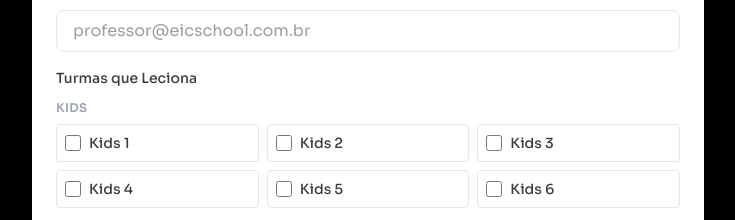
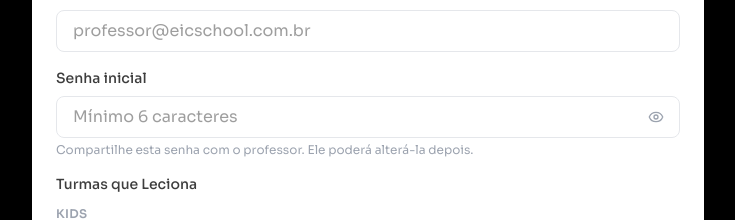
Before and after one commit to leobranco88/Sistemadegeraodereports, a React (Vite) app: page /secretaria/professores in a window 1280 px wide. Both pictures are taken after a click on the button "Adicionar Professor". Shown: the part 237-457 px from the top of the page, without its empty margins (272-1007 px from the left). Built offline with nearby package versions, Linux system fonts and the light colour scheme; no server answers; the database is empty.

Commit message:
Update GerenciarProfessores.tsx

```diff
--- a/src/app/pages/GerenciarProfessores.tsx
+++ b/src/app/pages/GerenciarProfessores.tsx
@@ -1,6 +1,6 @@
 import { useState, useEffect } from "react";
 import { Header } from "../components/Header";
-import { Plus, Edit, ToggleLeft, ToggleRight, X } from "lucide-react";
+import { Plus, Edit, ToggleLeft, ToggleRight, X, Eye, EyeOff } from "lucide-react";
 import { db } from "../../firebase";
 import { collection, getDocs, addDoc, updateDoc, doc, query, orderBy } from "firebase/firestore";
 
@@ -19,8 +19,8 @@ const turmasDisponiveis = [
 ];
 
 const grupos = [
-  { label: "Kids", turmas: turmasDisponiveis.filter(t => t.startsWith("Kids")) },
-  { label: "Teens", turmas: turmasDisponiveis.filter(t => t.startsWith("Teens")) },
+  { label: "Kids",   turmas: turmasDisponiveis.filter(t => t.startsWith("Kids")) },
+  { label: "Teens",  turmas: turmasDisponiveis.filter(t => t.startsWith("Teens")) },
   { label: "Adults", turmas: turmasDisponiveis.filter(t => t.startsWith("Adults")) },
 ];
 
@@ -33,20 +33,20 @@ export default function GerenciarProfessores() {
 
   const [formNome, setFormNome] = useState("");
   const [formEmail, setFormEmail] = useState("");
+  const [formSenha, setFormSenha] = useState("");
+  const [mostrarSenha, setMostrarSenha] = useState(false);
   const [formTurmas, setFormTurmas] = useState<string[]>([]);
 
-  useEffect(() => {
-    buscarProfessores();
-  }, []);
+  useEffect(() => { buscarProfessores(); }, []);
 
   const buscarProfessores = async () => {
     try {
       const q = query(collection(db, "professores"), orderBy("nome"));
       const snapshot = await getDocs(q);
-      const dados = snapshot.docs.map(doc => ({
-        id: doc.id,
-        ...doc.data(),
-        turmas: doc.data().turmas || [],
+      const dados = snapshot.docs.map(d => ({
+        id: d.id,
+        ...d.data(),
+        turmas: d.data().turmas || [],
       })) as Professor[];
       setProfessores(dados);
     } catch (err) {
@@ -58,9 +58,8 @@ export default function GerenciarProfessores() {
 
   const abrirModalNovo = () => {
     setProfessorEditando(null);
-    setFormNome("");
-    setFormEmail("");
-    setFormTurmas([]);
+    setFormNome(""); setFormEmail(""); setFormSenha(""); setFormTurmas([]);
+    setMostrarSenha(false);
     setMostrarModal(true);
   };
 
@@ -68,21 +67,60 @@ export default function GerenciarProfessores() {
     setProfessorEditando(professor);
     setFormNome(professor.nome);
     setFormEmail(professor.email);
+    setFormSenha("");
     setFormTurmas(professor.turmas || []);
+    setMostrarSenha(false);
     setMostrarModal(true);
   };
 
   const salvarProfessor = async (e: React.FormEvent) => {
     e.preventDefault();
+
+    if (!professorEditando && formSenha.length < 6) {
+      alert("A senha deve ter pelo menos 6 caracteres.");
+      return;
+    }
+
     setSalvando(true);
     try {
       if (professorEditando) {
+        // Edição: só atualiza Firestore
         await updateDoc(doc(db, "professores", professorEditando.id), {
           nome: formNome,
           email: formEmail,
           turmas: formTurmas,
         });
       } else {
+        // Novo professor: cria no Firebase Auth via Admin API (Cloud Function)
+        // Como não temos acesso ao Admin SDK no client, usamos a API REST do Firebase Auth
+        const apiKey = import.meta.env.VITE_FIREBASE_API_KEY;
+        const res = await fetch(
+          `https://identitytoolkit.googleapis.com/v1/accounts:signUp?key=${apiKey}`,
+          {
+            method: "POST",
+            headers: { "Content-Type": "application/json" },
+            body: JSON.stringify({
+              email: formEmail,
+              password: formSenha,
+              returnSecureToken: false,
+            }),
+          }
+        );
+
+        const data = await res.json();
+
+        if (!res.ok) {
+          const msg = data?.error?.message || "Erro ao criar conta.";
+          if (msg === "EMAIL_EXISTS") {
+            alert("Este email já está cadastrado no sistema de autenticação.");
+          } else {
+            alert(`Erro: ${msg}`);
+          }
+          setSalvando(false);
+          return;
+        }
+
+        // Cria no Firestore
         await addDoc(collection(db, "professores"), {
           nome: formNome,
           email: formEmail,
@@ -90,6 +128,7 @@ export default function GerenciarProfessores() {
           ativo: true,
         });
       }
+
       await buscarProfessores();
       setMostrarModal(false);
     } catch (err) {
@@ -124,8 +163,7 @@ export default function GerenciarProfessores() {
           <button onClick={abrirModalNovo}
             className="flex items-center gap-2 px-4 py-2 rounded-lg text-white font-medium hover:opacity-90 transition-opacity"
             style={{ backgroundColor: "#EC5800" }}>
-            <Plus size={20} />
-            Adicionar Professor
+            <Plus size={20} /> Adicionar Professor
           </button>
         </div>
 
@@ -200,6 +238,7 @@ export default function GerenciarProfessores() {
         </div>
       </div>
 
+      {/* Modal */}
       {mostrarModal && (
         <div className="fixed inset-0 bg-black bg-opacity-50 flex items-center justify-center z-50 p-4">
           <div className="bg-white rounded-lg shadow-xl max-w-2xl w-full max-h-[90vh] overflow-y-auto">
@@ -225,8 +264,45 @@ export default function GerenciarProfessores() {
                 <label className="block text-sm font-medium mb-2" style={{ color: "#3D3D3D" }}>Email</label>
                 <input type="email" value={formEmail} onChange={(e) => setFormEmail(e.target.value)}
                   className="w-full px-4 py-2 border rounded-lg focus:outline-none focus:ring-2"
-                  style={{ borderColor: "#E5E7EB" }} placeholder="professor@eicschool.com.br" required />
+                  style={{ borderColor: "#E5E7EB" }} placeholder="professor@eicschool.com.br"
+                  required disabled={!!professorEditando} />
+                {professorEditando && (
+                  <p className="text-xs mt-1" style={{ color: "#9CA3AF" }}>
+                    O email não pode ser alterado após o cadastro.
+                  </p>
+                )}
               </div>
+
+              {/* Senha — só no cadastro novo */}
+              {!professorEditando && (
+                <div>
+                  <label className="block text-sm font-medium mb-2" style={{ color: "#3D3D3D" }}>
+                    Senha inicial
+                  </label>
+                  <div className="relative">
+                    <input
+                      type={mostrarSenha ? "text" : "password"}
+                      value={formSenha}
+                      onChange={(e) => setFormSenha(e.target.value)}
+                      className="w-full px-4 py-2 border rounded-lg focus:outline-none focus:ring-2 pr-12"
+                      style={{ borderColor: "#E5E7EB" }}
+                      placeholder="Mínimo 6 caracteres"
+                      required
+                      minLength={6}
+                    />
+                    <button
+                      type="button"
+                      onClick={() => setMostrarSenha(!mostrarSenha)}
+                      className="absolute right-3 top-1/2 -translate-y-1/2 p-1"
+                      style={{ color: "#9CA3AF" }}>
+                      {mostrarSenha ? <EyeOff size={16} /> : <Eye size={16} />}
+                    </button>
+                  </div>
+                  <p className="text-xs mt-1" style={{ color: "#9CA3AF" }}>
+                    Compartilhe esta senha com o professor. Ele poderá alterá-la depois.
+                  </p>
+                </div>
+              )}
 
               <div>
                 <label className="block text-sm font-medium mb-3" style={{ color: "#3D3D3D" }}>Turmas que Leciona</label>
@@ -260,7 +336,7 @@ export default function GerenciarProfessores() {
                 <button type="submit" disabled={salvando}
                   className="flex-1 px-4 py-3 rounded-lg text-white font-medium hover:opacity-90 transition-opacity disabled:opacity-50"
                   style={{ backgroundColor: "#EC5800" }}>
-                  {salvando ? "Salvando..." : "Salvar"}
+                  {salvando ? "Salvando..." : professorEditando ? "Salvar alterações" : "Cadastrar professor"}
                 </button>
                 <button type="button" onClick={() => setMostrarModal(false)}
                   className="flex-1 px-4 py-3 rounded-lg font-medium hover:opacity-90 transition-opacity"
```
